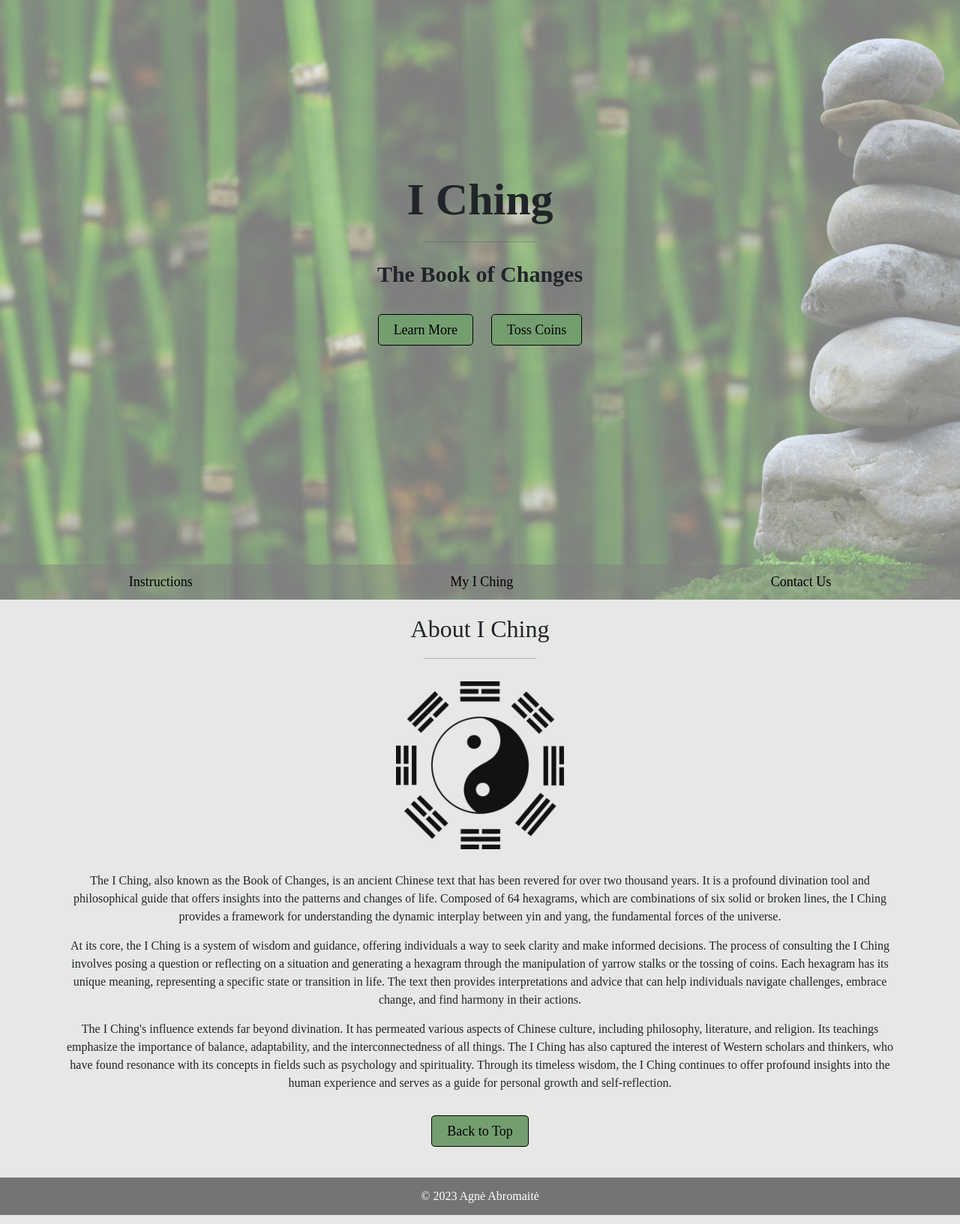
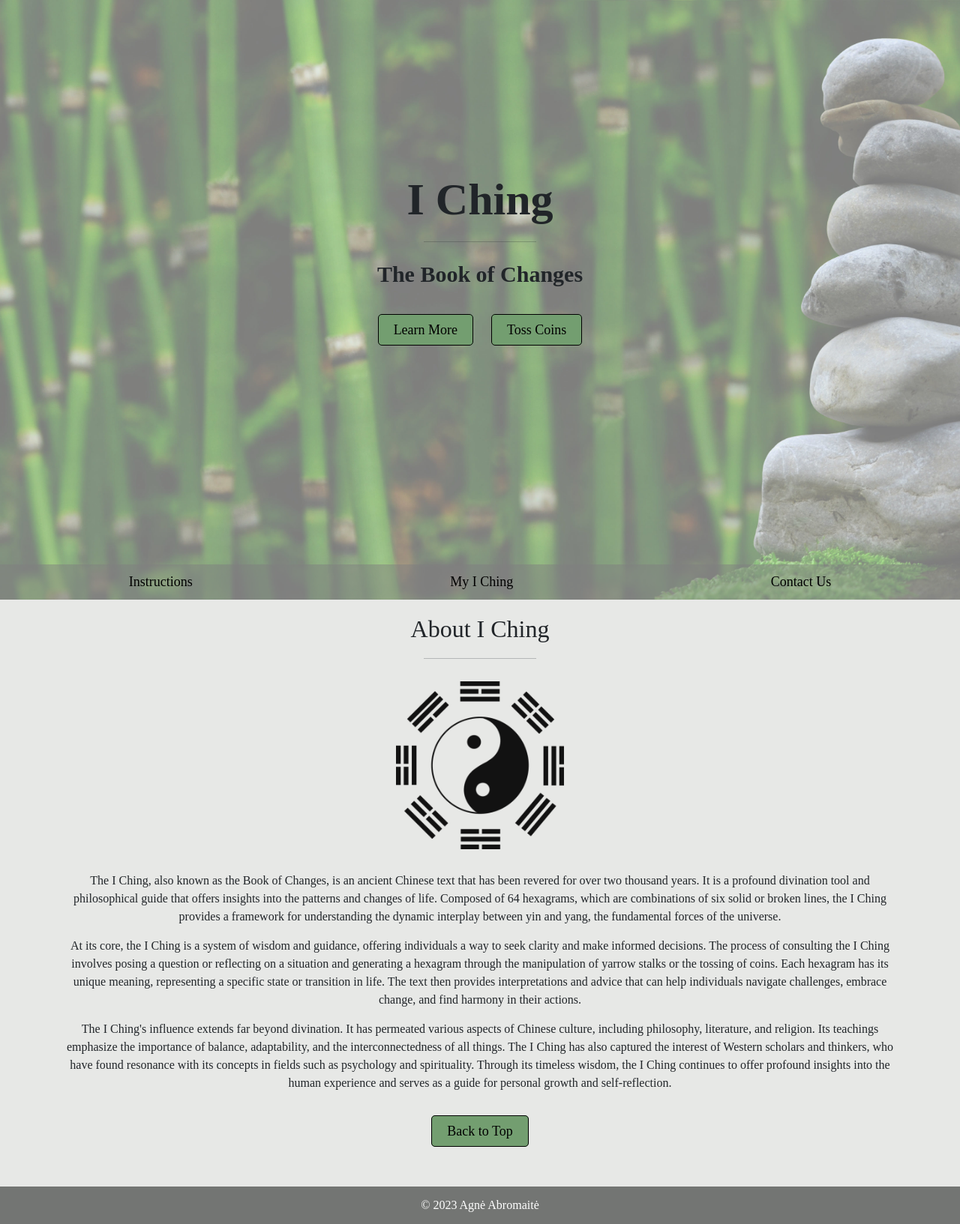
Before and after one commit to A-Abromaite/IChing_Website_final, a Django app: page /iching/ in a window 1280 px wide. Shown: the whole page at 75% size. Run offline with Django 4.2, Linux system fonts and the light colour scheme.

Commit message:
content wrapper added

```diff
--- a/mysite/iching/templates/base.html
+++ b/mysite/iching/templates/base.html
@@ -9,13 +9,22 @@
     <link rel="stylesheet" type="text/css" href="{% static 'iching/styles.css' %}">
 </head>
 <body>
+<div class="content-wrapper">
 
 <div>
     {% block "content" %}{% endblock %}
 </div>
-
-<div class="custom-footer mt-5 p-4 text-white text-center">
-    <p>© {% now "Y" %} Agnė Abromaitė</p>
+</div>
+</body>
+<footer class="custom-footer">
+    <div class="container">
+        <div class="row">
+            <div class="col text-center">
+            <p>&copy; {% now "Y" %} Agnė Abromaitė</p>
+            </div>
+        </div>
+    </div>
+</footer>
 </div>
 
 </body>
--- a/mysite/static/iching/styles.css
+++ b/mysite/static/iching/styles.css
@@ -6,6 +6,12 @@ body, h1, h2, h3, h4, h5, h6, p, ul, ol, li {
   padding: 0;
   list-style-type: none;
 
+}
+
+.content-wrapper {
+  min-height: 100%;
+  /* Adjust padding/margin as needed */
+  padding-bottom: 60px; /* Height of the footer */
 }
 
 /* Set font and background color */
@@ -137,13 +143,13 @@ a:hover {
 
 .custom-footer {
   background-color: #737573;
+  color: white;
   height: 50px;
   font-family: Baskerville, serif;
   font-size: 16px;
   display: flex;
   align-items: center; /* Align the content vertically in the center */
   justify-content: center; /* Align the content horizontally in the center */
-  text-align: center;
 }
 
 .toss-container {
```
Also changed, not shown: mysite/db.sqlite3.
